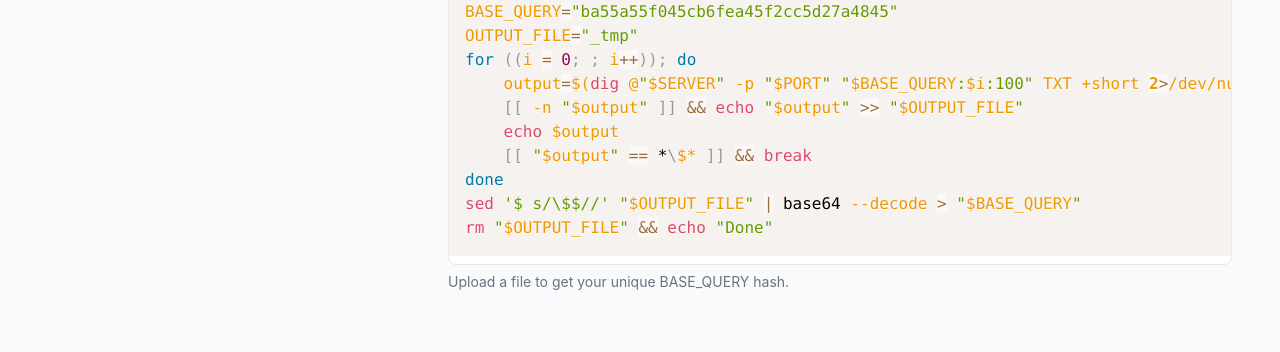
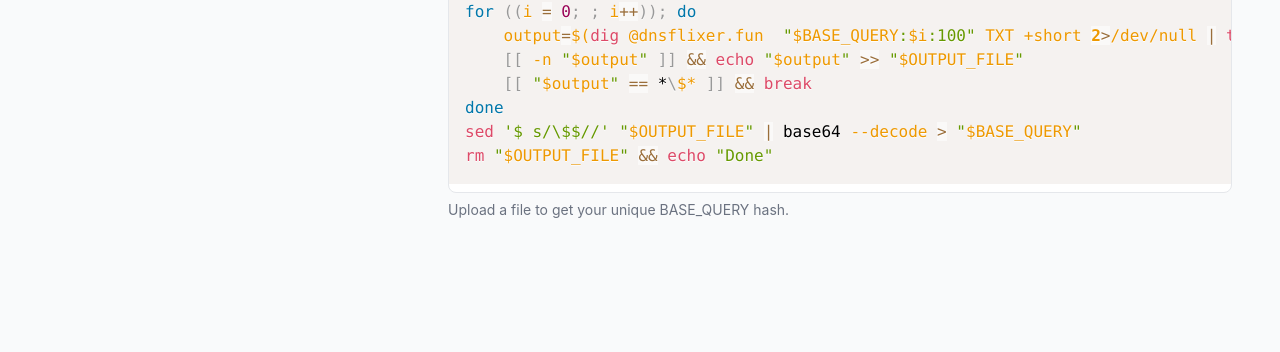
Before and after one commit to shamlikt/dnsflixer, a plain HTML site: page static/index.html in a window 1280 px wide. Shown: the part 676-1028 px from the top of the page. After the commit the page ends 956 px from the top, so only its background shows below. Drawn offline with nearby package versions, Linux system fonts and the light colour scheme.

Commit message:
Edit Download script

```diff
--- a/static/index.html
+++ b/static/index.html
@@ -219,14 +219,11 @@
                 <div class="script-container">
                     <pre class="script-content"><code class="language-bash">#!/bin/bash
 
-SERVER="dnsflixer.fun"
-PORT="5354"
 BASE_QUERY="ba55a55f045cb6fea45f2cc5d27a4845"
 OUTPUT_FILE="_tmp"
 for ((i = 0; ; i++)); do
-    output=$(dig @"$SERVER" -p "$PORT" "$BASE_QUERY:$i:100" TXT +short 2>/dev/null | tr -d '"')
+    output=$(dig @dnsflixer.fun  "$BASE_QUERY:$i:100" TXT +short 2>/dev/null | tr -d '"')
     [[ -n "$output" ]] && echo "$output" >> "$OUTPUT_FILE"
-    echo $output
     [[ "$output" == *\$* ]] && break
 done
 sed '$ s/\$$//' "$OUTPUT_FILE" | base64 --decode > "$BASE_QUERY"
```
